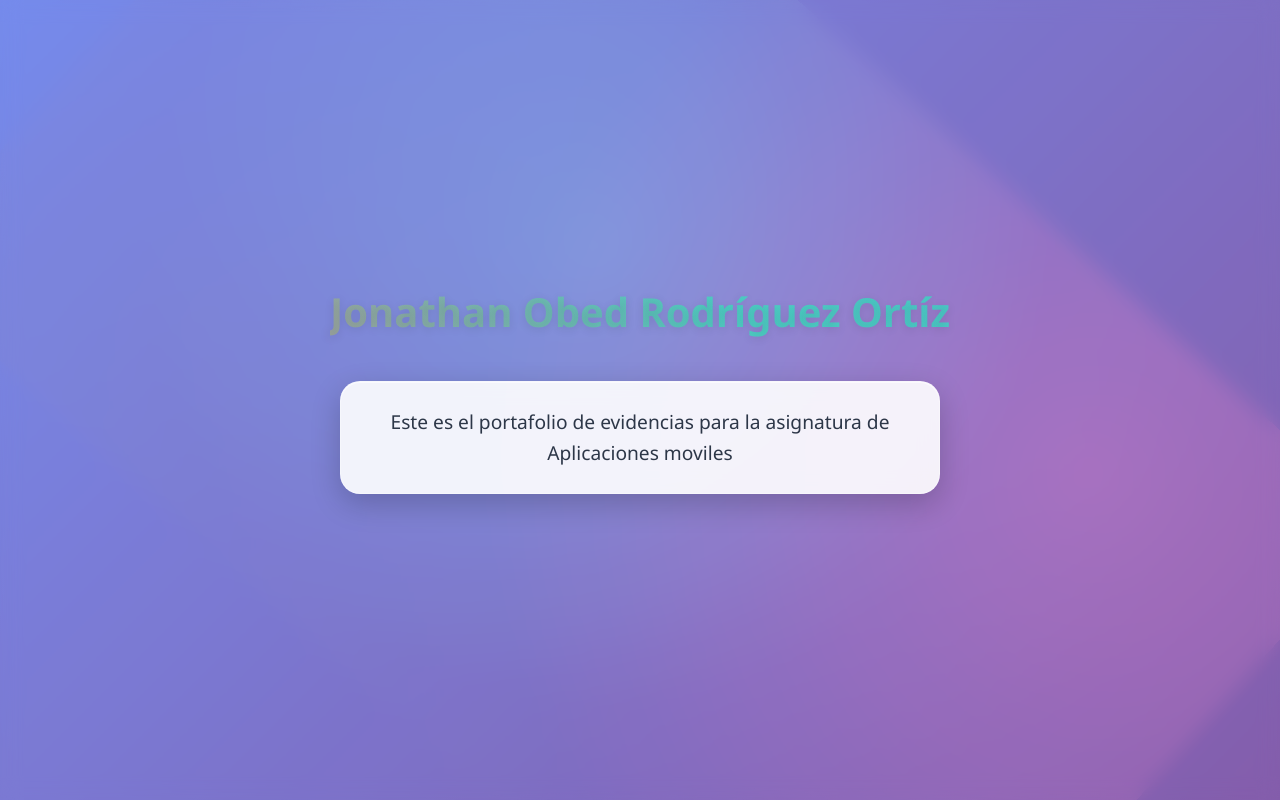
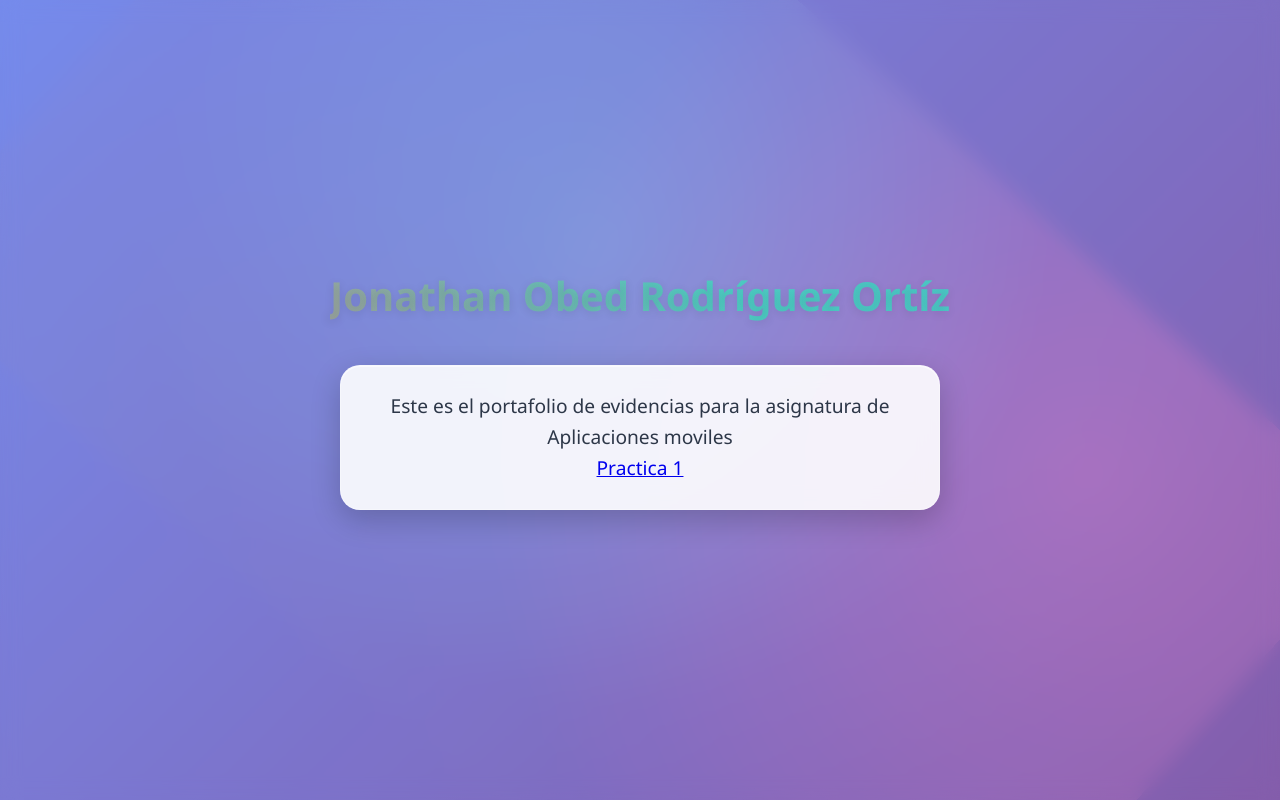
Before and after one commit to snakergamer/5IV8_Rodr-guezOrt-zJonathanObed_AM, a plain HTML site: page index.html in a window 1280 px wide. Drawn offline with Linux system fonts and the light colour scheme.

Commit message:
Agregando la practica al index

```diff
--- a/index.html
+++ b/index.html
@@ -9,7 +9,11 @@
 <body>
     <header>Jonathan Obed Rodríguez Ortíz</header>
     <br>
-    <p>Este es el portafolio de evidencias para la asignatura de Aplicaciones moviles</p>
+    <p>Este es el portafolio de evidencias para la asignatura de Aplicaciones moviles
+        <br>
+        <a href="./Practica 01 DNI/index.html">Practica 1</a>
+    </p>
+
     <br>
 
 </body>
```
